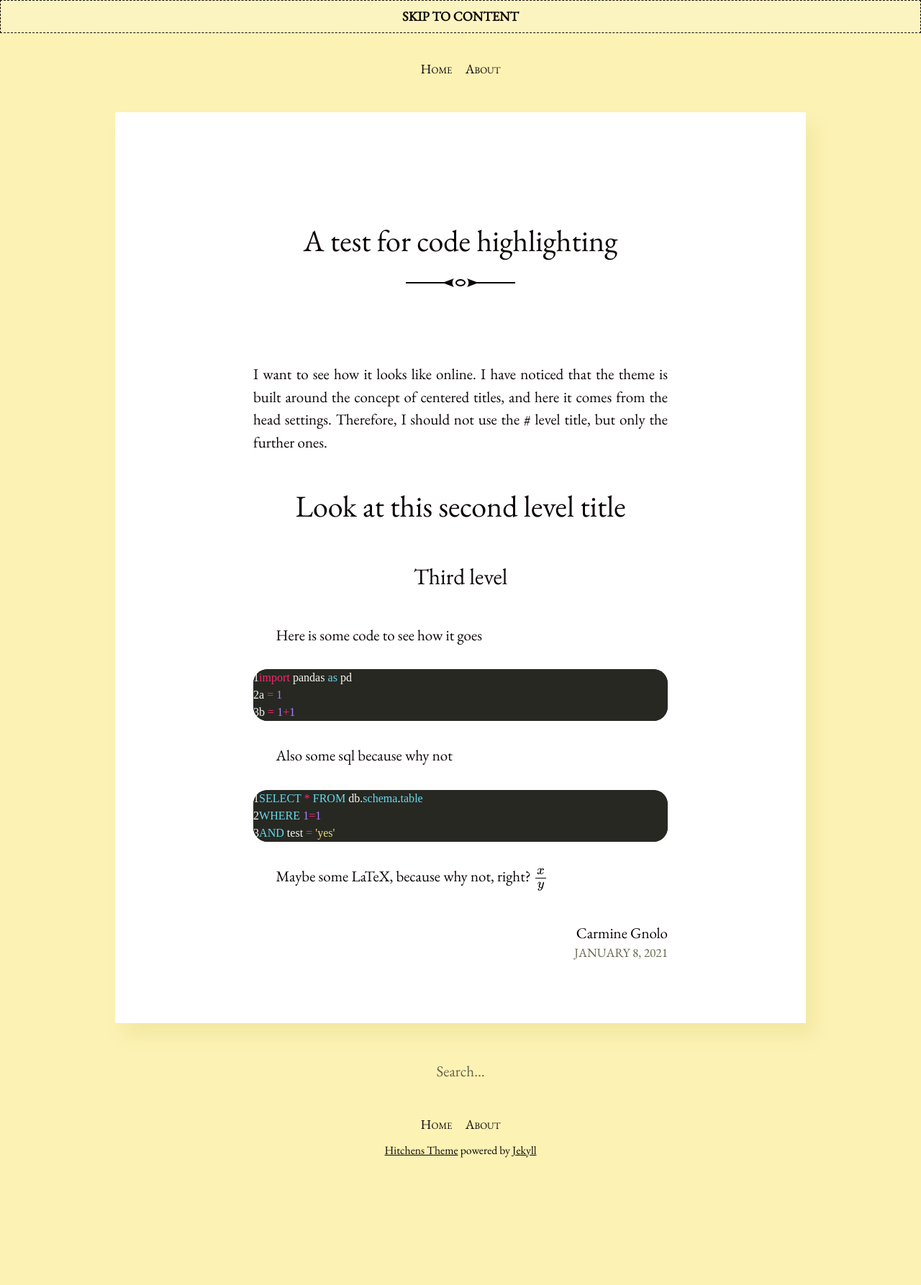
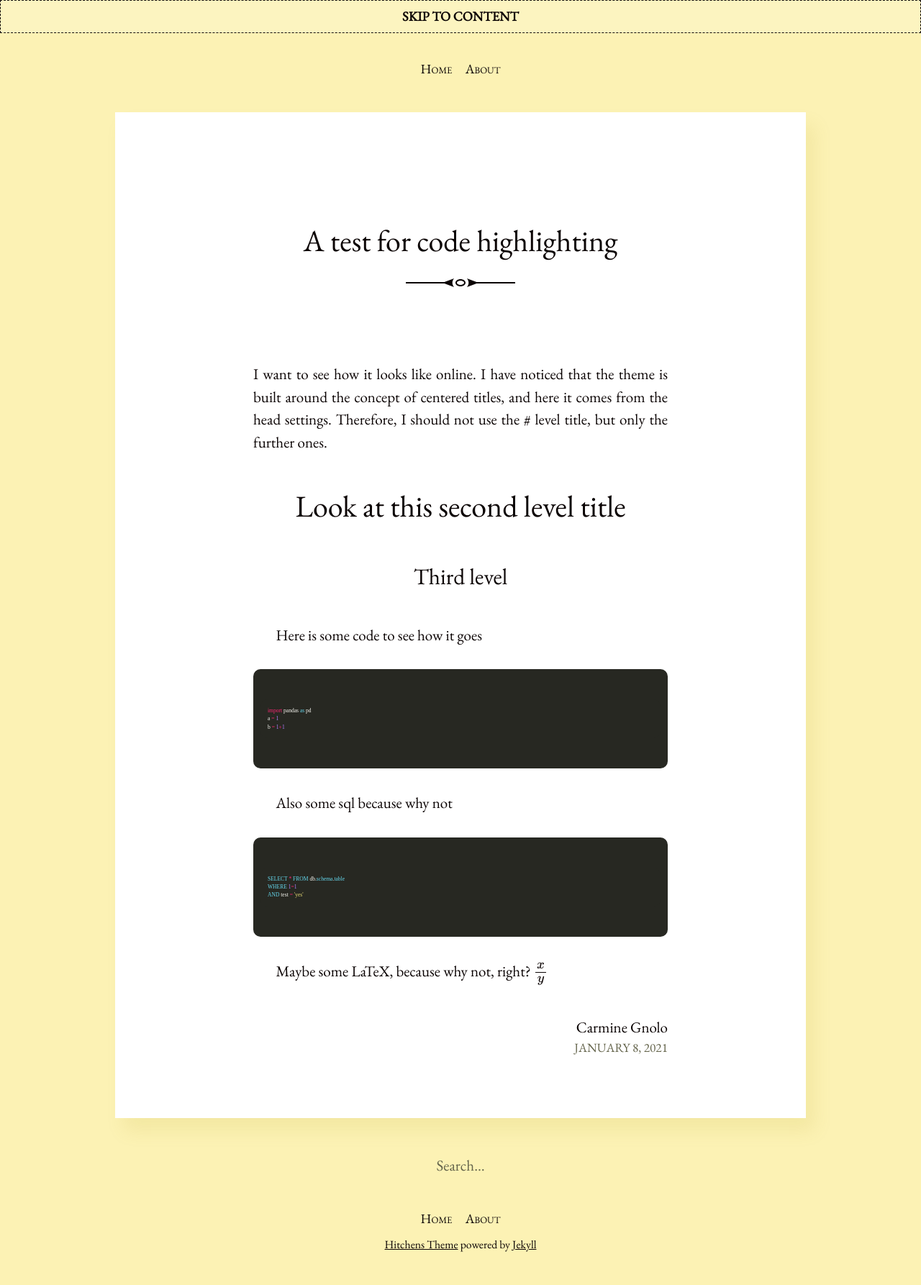
Before and after one commit to carmigno/carmigno.github.io, a Jekyll site: the page built from _posts/2021-01-08-testing-text.md, in a window 1280 px wide. Shown: the whole page at 72% size. Built offline with Jekyll 4.4.1, drawn with Linux system fonts in a browser that asks for light colours; formulas are drawn with MathJax 3; before the commit the page ends 1654 px from its top, so only the background shows below that.

Commit message:
Better padding

```diff
--- a/_config.yml
+++ b/_config.yml
@@ -32,7 +32,7 @@ kramdown:
     span:
       line_numbers: false
     block:
-      line_numbers: true
+      line_numbers: false
       start_line: 1
 
 # Exclude from processing.
--- a/_sass/_syntax-highlighting.scss
+++ b/_sass/_syntax-highlighting.scss
@@ -5,14 +5,15 @@
 code.highlighter-rouge {
   background: $highlight;
   font-family: 'Fira Code medium';
-  font-size: .875em;
+  font-size: .6em;
 }
 
 .highlight {
   font-family: 'Fira Code medium';
-  font-size: .875em;
+  font-size: .6em;
   margin: 2rem auto;
-  border-radius: 20px;
+  border-radius: 10px;
+  padding: 10px;
   background: #272822;
   color: #f8f8f2;
 }
```
